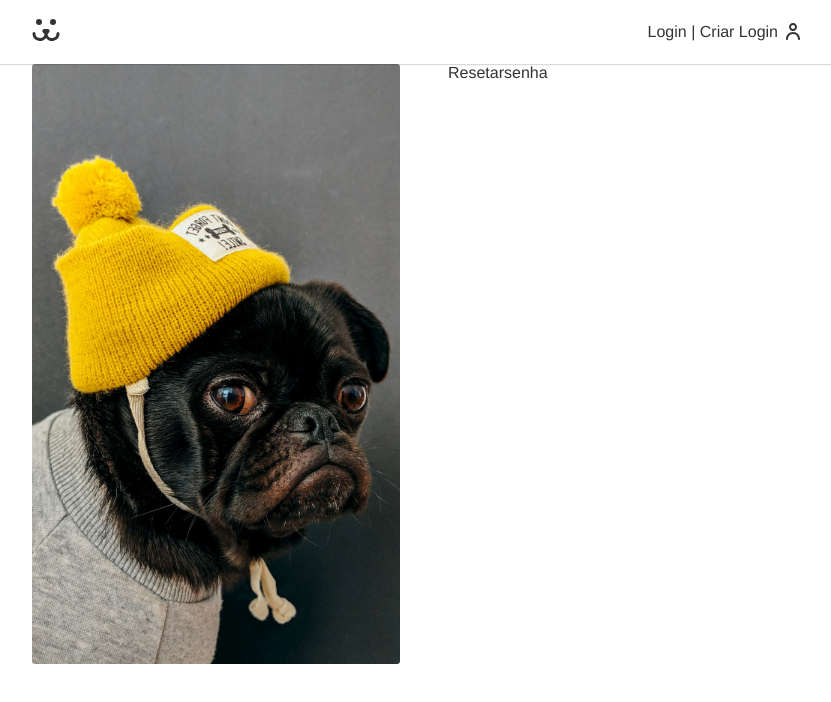
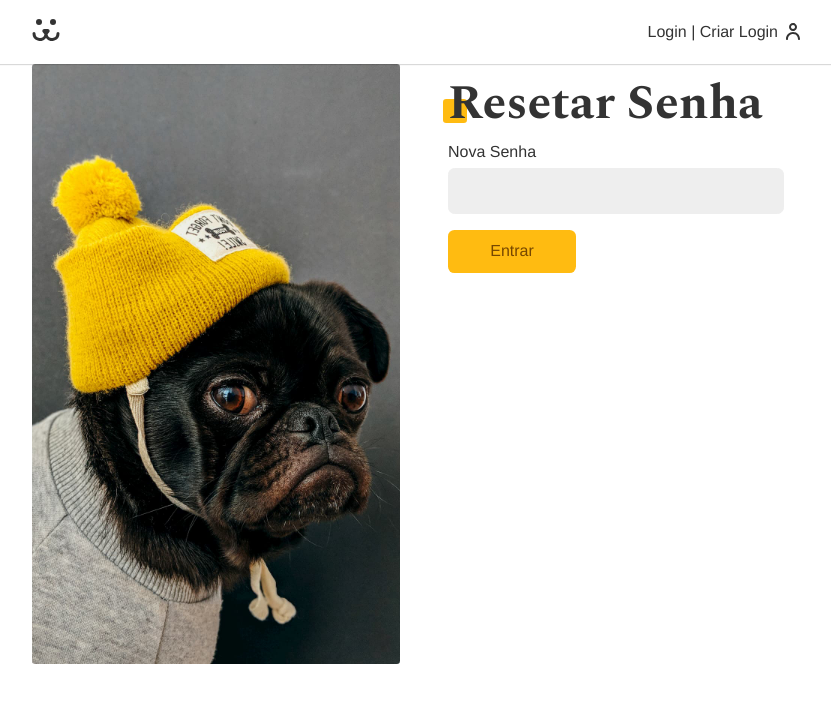
Before and after one commit to AbreuRenan/Dogs, a React (Vite) app: page /login/reset in a window 1280 px wide. Shown: the top 702 px of the page, without its empty margins (224-1055 px from the left). Built offline with nearby package versions, Linux system fonts and the light colour scheme.

Commit message:
reset senha finalizado

```diff
--- a/src/Components/Auth/Recuperarconta.jsx
+++ b/src/Components/Auth/Recuperarconta.jsx
@@ -12,14 +12,11 @@
   async function handleSubmit(e) {
     e.preventDefault();
     if (login.validate()) {
-      // console.log(login);
       const { url, options } = LOST_PASSWORD({
         login: login.value,
         url: window.location.href.replace("perdeu", "reset"),
       });
       const { response, json } = await request(url, options);
-      console.log("response", response);
-      console.log("json", json);
     }
   }
 
--- a/src/Components/Auth/Resetarsenha.jsx
+++ b/src/Components/Auth/Resetarsenha.jsx
@@ -1,7 +1,64 @@
-import React from "react";
+import React, { useReducer } from "react";
+import Input from "../Forms/Input";
+import Button from "../Forms/Button";
+import useForm from "../../Hooks/useForm";
+import useFetch from "../../Hooks/useFetch";
+import { PASSWORD_RESET } from "../../api";
+import ErroComponent from "../Helpers/ErroComponent";
+import { useNavigate } from "react-router-dom";
 
 function Resetarsenha() {
-  return <div>Resetarsenha</div>;
+  const [login, setLogin] = React.useState(null);
+  const [key, setKey] = React.useState(null);
+  const { request, loading, error, data } = useFetch();
+  const password = useForm();
+  const navigate = useNavigate();
+
+  React.useEffect(() => {
+    const params = new URLSearchParams(window.location.search);
+    const key = params.get("key");
+    const login = params.get("login");
+    if (key) setKey(key);
+    if (login) setLogin(login);
+  }, []);
+
+  async function handleSubmit(e) {
+    e.preventDefault();
+    if (password.validate()) {
+      const { url, options } = PASSWORD_RESET({
+        key,
+        login,
+        password: password.value,
+      });
+
+      const { response } = await request(url, options);
+      if (response.ok) navigate("/login");
+    }
+  }
+  return (
+    <section>
+      <h1 className="title">Resetar senha</h1>
+      <p>{login}</p>
+      <p>{key}</p>
+
+      <form onSubmit={handleSubmit}>
+        <Input
+          label="Nova Senha"
+          type="password"
+          name="password"
+          {...password}
+        />
+        {loading ? (
+          <Button disabled>
+            <span className="loading">Carregando</span>
+          </Button>
+        ) : (
+          <Button>Entrar</Button>
+        )}
+      </form>
+      <ErroComponent msg={error} />
+    </section>
+  );
 }
 
 export default Resetarsenha;
--- a/src/api.jsx
+++ b/src/api.jsx
@@ -118,3 +118,16 @@
     },
   };
 }
+
+export function PASSWORD_RESET(body) {
+  return {
+    url: API_URL + "/api/password/reset",
+    options: {
+      method: "POST",
+      headers: {
+        "Content-Type": "application/json",
+      },
+      body: JSON.stringify(body),
+    },
+  };
+}
```
